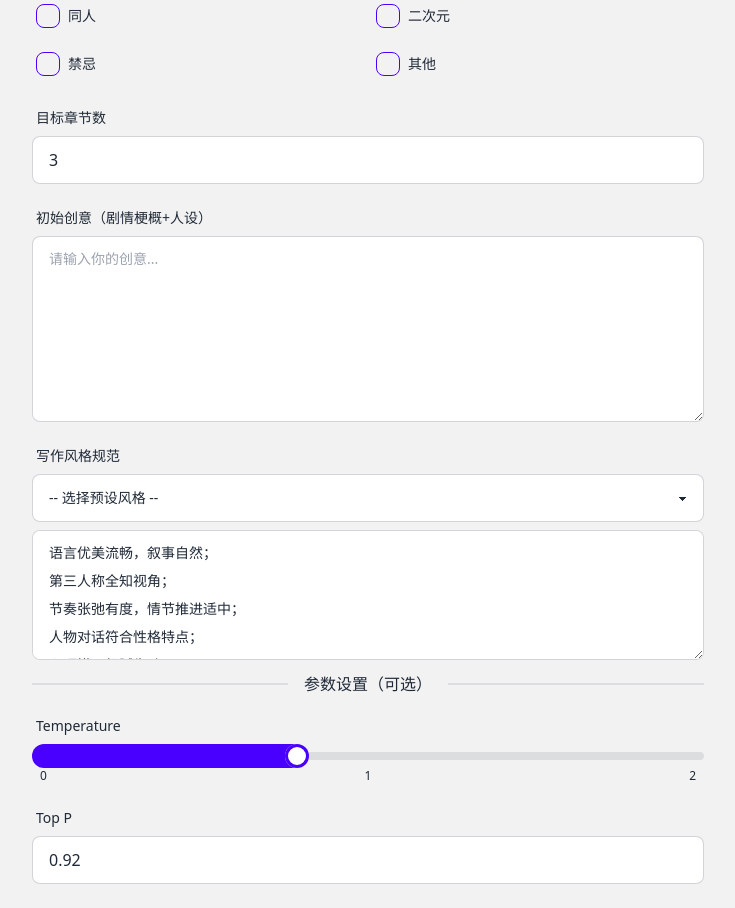
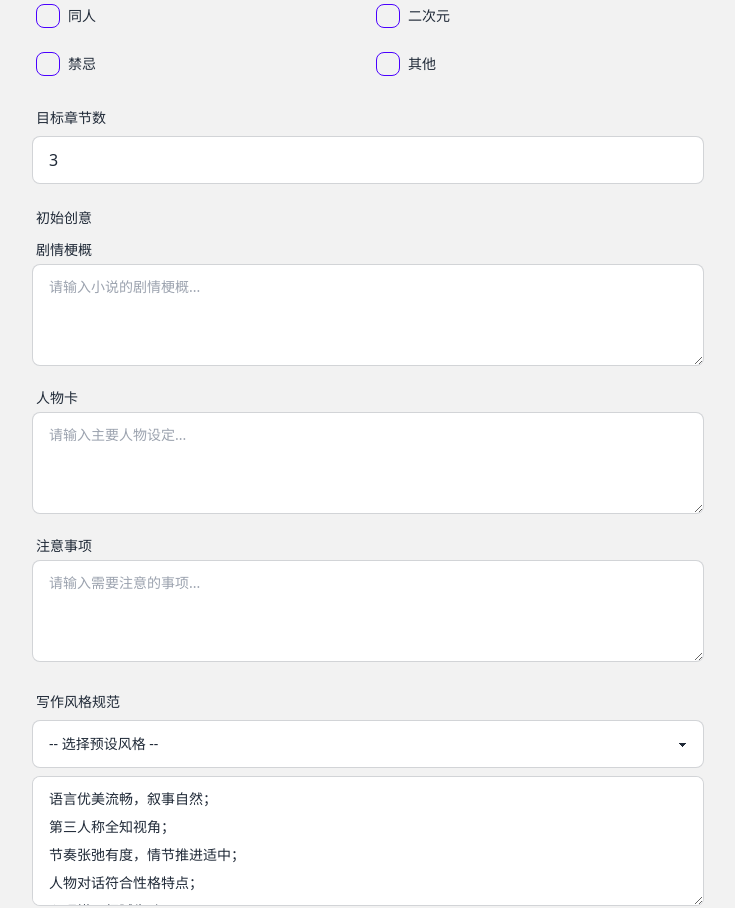
Before and after one commit to syaofox/novel-creator, a FastAPI app: page /books/new in a window 1280 px wide. Shown: the part 432-1340 px from the top of the page, without its empty margins (272-1007 px from the left). Run offline with FastAPI, Linux system fonts and the light colour scheme; data that the repository does not hold is empty; some libraries are stand-ins or nearby versions.

Commit message:
feat: 将新建小说页面的初始创意拆分为三个独立输入框

```diff
--- a/app/templates/new_book.html
+++ b/app/templates/new_book.html
@@ -128,7 +128,7 @@
           class="input input-bordered"
         />
       </div>
-      <div class="form-control">
+      <div class="form-control" style="display: none;">
         <label class="label">
           <span class="label-text">初始创意（剧情梗概+人设）</span>
         </label>
@@ -138,6 +138,47 @@
           class="textarea textarea-bordered"
           placeholder="请输入你的创意..."
         ></textarea>
+      </div>
+
+      <div class="form-control">
+        <label class="label">
+          <span class="label-text">初始创意</span>
+        </label>
+        <div class="space-y-3">
+          <div>
+            <label class="label py-1">
+              <span class="label-text text-sm">剧情梗概</span>
+            </label>
+            <textarea
+              name="plot_summary"
+              rows="3"
+              class="textarea textarea-bordered w-full"
+              placeholder="请输入小说的剧情梗概..."
+            ></textarea>
+          </div>
+          <div>
+            <label class="label py-1">
+              <span class="label-text text-sm">人物卡</span>
+            </label>
+            <textarea
+              name="character_card"
+              rows="3"
+              class="textarea textarea-bordered w-full"
+              placeholder="请输入主要人物设定..."
+            ></textarea>
+          </div>
+          <div>
+            <label class="label py-1">
+              <span class="label-text text-sm">注意事项</span>
+            </label>
+            <textarea
+              name="notes"
+              rows="3"
+              class="textarea textarea-bordered w-full"
+              placeholder="请输入需要注意的事项..."
+            ></textarea>
+          </div>
+        </div>
       </div>
       <div class="form-control">
         <label class="label">
@@ -269,9 +310,21 @@
       const form = document.getElementById("bookForm");
       const formData = new FormData(form);
 
+      const plotSummary = formData.get("plot_summary") || "";
+      const characterCard = formData.get("character_card") || "";
+      const notes = formData.get("notes") || "";
+
+      const basicIdea = [
+        plotSummary ? `剧情梗概:${plotSummary}` : "",
+        characterCard ? `人物卡:${characterCard}` : "",
+        notes ? `注意事项:${notes}` : "",
+      ]
+        .filter(Boolean)
+        .join("\n");
+
       const params = new URLSearchParams();
       params.append("title", formData.get("title") || "");
-      params.append("basic_idea", formData.get("basic_idea") || "");
+      params.append("basic_idea", basicIdea);
       params.append("target_chapters", formData.get("target_chapters") || "3");
       params.append("jailbreak_prefix", formData.get("jailbreak_prefix") || "");
       params.append("style", formData.get("style") || "");
@@ -301,7 +354,7 @@
           title: formData.get("title") || "",
           genre: genre.join(", "),
           target_chapters: formData.get("target_chapters") || "3",
-          basic_idea: formData.get("basic_idea") || "",
+          basic_idea: basicIdea,
           temperature:
             formData.get("temperature") || "{{ default_temperature }}",
           top_p: formData.get("top_p") || "{{ default_top_p }}",
```
